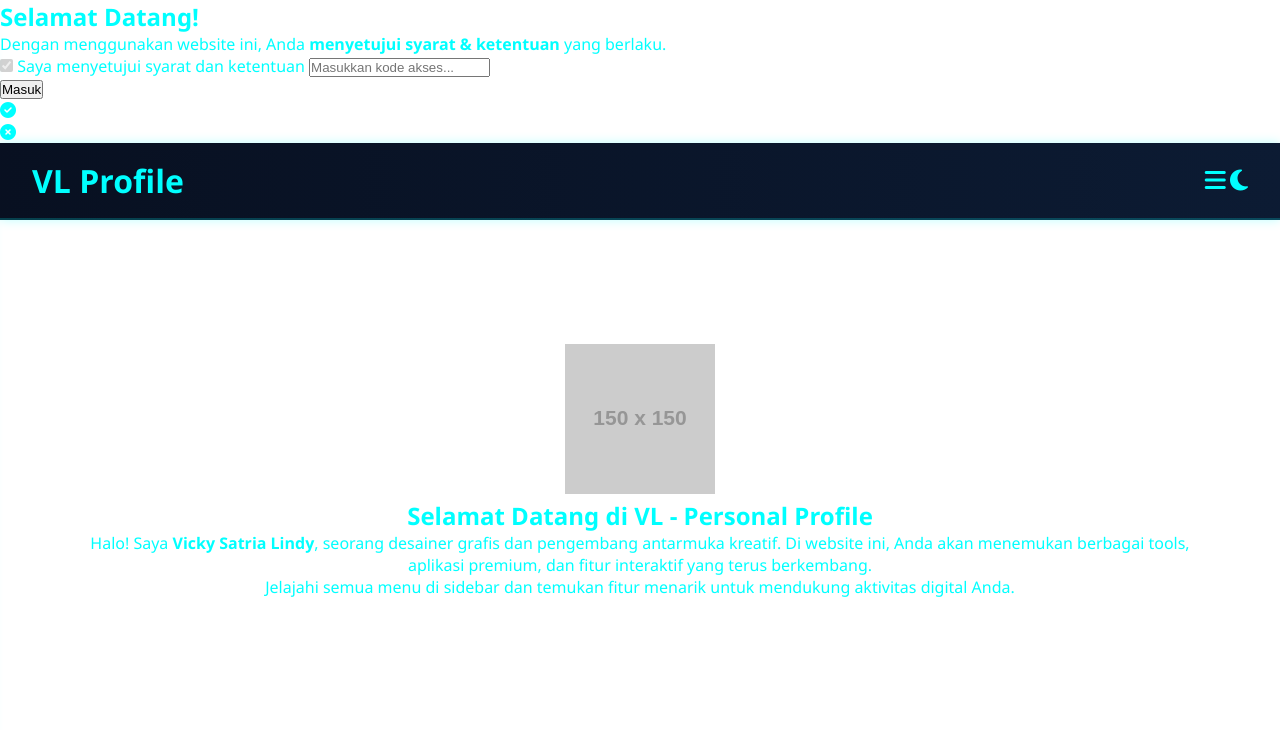
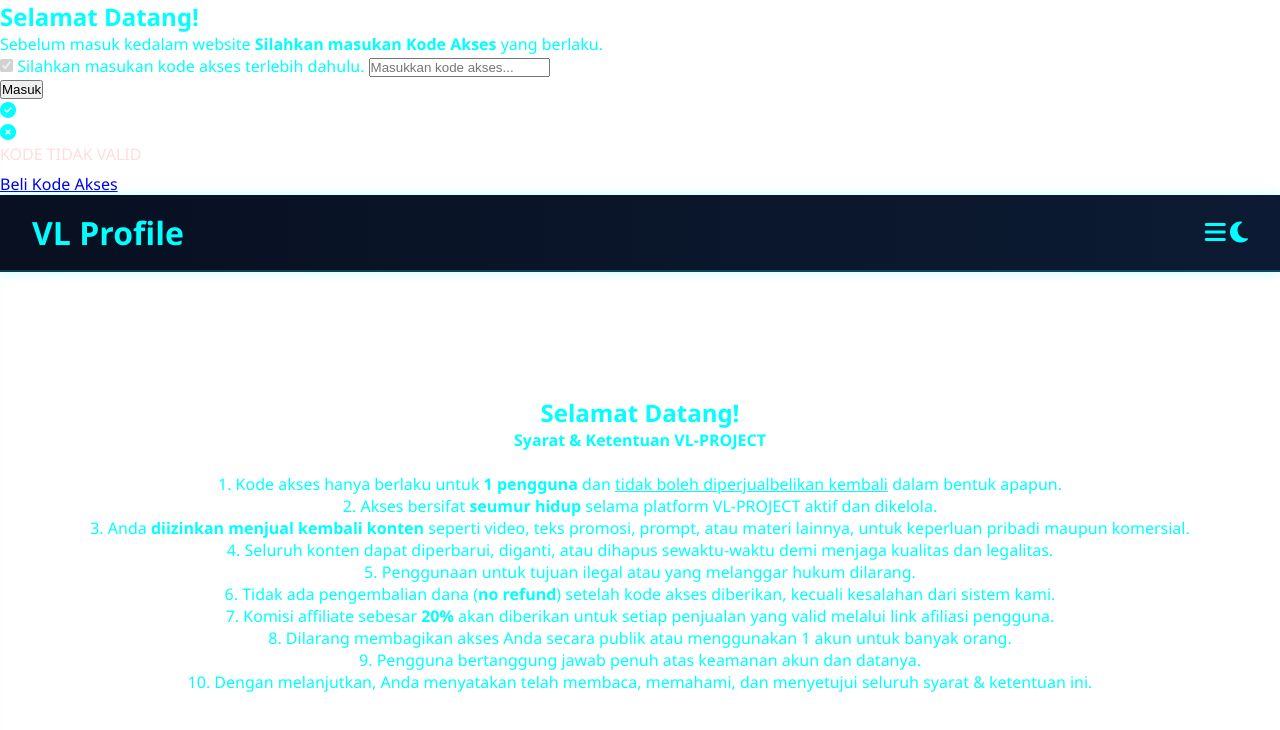
Before and after one commit to VLCrave/home, a plain HTML site: page index.html in a window 1280 px wide. Drawn offline with Linux system fonts and the light colour scheme; placeholder pictures from the web are drawn by us.

Commit message:
Update index.html

```diff
--- a/index.html
+++ b/index.html
@@ -351,13 +351,13 @@
   height: 100%;
   backdrop-filter: blur(6px);
   background-color: rgba(0, 0, 0, 0.4);
-  z-index: 998;
+  z-index: 999;
   display: block;
 }
 
 #popup-greeting {
   position: fixed;
-  z-index: 999;
+  z-index: 10000;
   top: 50%;
   left: 50%;
   transform: translate(-50%, -50%);
@@ -423,7 +423,6 @@
   color: #ccc;
 }
 
-
 #loading-spinner {
   border: 4px solid rgba(255, 255, 255, 0.2);
   border-top: 4px solid #00ffff;
@@ -466,11 +465,6 @@
 
 #error-icon {
   color: #ff4f4f;
-  }
-
-  @keyframes spin {
-    0% { transform: rotate(0); }
-    100% { transform: rotate(360deg); }
 }
 
 #purchase-link {
@@ -529,27 +523,31 @@
     width: 100%;
   }
 }
+
   </style>
 </head>
+<body>
 <div id="popup-overlay"></div>
-
   <div id="popup-greeting">
     <h2>Selamat Datang!</h2>
-  <p class="terms-box">Dengan menggunakan website ini, Anda <strong>menyetujui syarat & ketentuan</strong> yang berlaku.</p>
-
+    <p class="terms-box">Sebelum masuk kedalam website<strong> Silahkan masukan Kode Akses</strong> yang berlaku.</p>
     <label class="check-label">
       <input type="checkbox" checked disabled />
-    Saya menyetujui syarat dan ketentuan
+      Silahkan masukan kode akses terlebih dahulu.
     </label>
-
     <input type="password" id="access-code" placeholder="Masukkan kode akses..." />
     <br />
     <button id="close-popup">Masuk</button>
     <div id="loading-spinner"></div>
     <div id="checkmark" class="result-icon success"><i class="fas fa-check-circle"></i></div>
     <div id="crossmark" class="result-icon error"><i class="fas fa-times-circle"></i></div>
+    <div id="purchase-link">
+      <p style="margin-bottom: 0.5rem; color: #ffdddd;">KODE TIDAK VALID</p>
+      <a href="https://lynk.id/vickysatrialindy/rr13vjv48rq9/checkout?token=cGFyYW1zPSU1QiU1RCZiaWRfcHJpY2U9MCZxdHlfcHJvZD0x" target="_blank">
+        Beli Kode Akses
+      </a>
     </div>
-<body>
+  </div>
   <header>
     <h1>VL Profile</h1>
     <div>
@@ -557,7 +555,6 @@
       <button class="theme-toggle" onclick="toggleTheme()"><i class="fas fa-moon"></i></button>
     </div>
   </header>
-
   <aside class="sidebar" id="sidebar">
     <h1>Menu</h1>
     <nav>
@@ -585,12 +582,22 @@
   </aside>
      <main id="main-content">
   <section style="padding: 2rem; text-align: center;">
-    <img src="https://via.placeholder.com/150" alt="Foto Profil" class="profile-pic" />
-    <h1 class="neon-text">Selamat Datang di VL - Personal Profile</h1>
-    <p class="neon-paragraph">
-      Halo! Saya <strong>Vicky Satria Lindy</strong>, seorang desainer grafis dan pengembang antarmuka kreatif. Di website ini, Anda akan menemukan berbagai tools, aplikasi premium, dan fitur interaktif yang terus berkembang.
+    <div id="">
+      <h2>Selamat Datang!</h2>
+      <p class="terms-box">
+  <strong>Syarat & Ketentuan VL-PROJECT</strong><br><br>
+  1. Kode akses hanya berlaku untuk <strong>1 pengguna</strong> dan <u>tidak boleh diperjualbelikan kembali</u> dalam bentuk apapun.<br>
+  2. Akses bersifat <strong>seumur hidup</strong> selama platform VL-PROJECT aktif dan dikelola.<br>
+  3. Anda <strong>diizinkan menjual kembali konten</strong> seperti video, teks promosi, prompt, atau materi lainnya, untuk keperluan pribadi maupun komersial.<br>
+  4. Seluruh konten dapat diperbarui, diganti, atau dihapus sewaktu-waktu demi menjaga kualitas dan legalitas.<br>
+  5. Penggunaan untuk tujuan ilegal atau yang melanggar hukum dilarang.<br>
+  6. Tidak ada pengembalian dana (<strong>no refund</strong>) setelah kode akses diberikan, kecuali kesalahan dari sistem kami.<br>
+  7. Komisi affiliate sebesar <strong>20%</strong> akan diberikan untuk setiap penjualan yang valid melalui link afiliasi pengguna.<br>
+  8. Dilarang membagikan akses Anda secara publik atau menggunakan 1 akun untuk banyak orang.<br>
+  9. Pengguna bertanggung jawab penuh atas keamanan akun dan datanya.<br>
+  10. Dengan melanjutkan, Anda menyatakan telah membaca, memahami, dan menyetujui seluruh syarat & ketentuan ini.
 </p>
-    <p class="neon-paragraph">Jelajahi semua menu di sidebar dan temukan fitur menarik untuk mendukung aktivitas digital Anda.</p>
+
   </section>
 </main>
 
@@ -603,12 +610,17 @@ window.addEventListener("DOMContentLoaded", () => {
   const spinner = document.getElementById("loading-spinner");
   const checkIcon = document.getElementById("checkmark");
   const crossIcon = document.getElementById("crossmark");
+  const purchaseLink = document.getElementById("purchase-link");
+
+  // WAJIB: Tampilkan popup saat pertama kali
+  document.body.classList.add("popup-active");
 
   closeBtn.addEventListener("click", () => {
     const kode = accessCodeInput.value.trim();
     spinner.style.display = "block";
     checkIcon.style.display = "none";
     crossIcon.style.display = "none";
+    purchaseLink.style.display = "none";
     closeBtn.disabled = true;
 
     setTimeout(() => {
@@ -616,21 +628,25 @@ window.addEventListener("DOMContentLoaded", () => {
 
       if (kode === "PREMIUM") {
         checkIcon.style.display = "block";
+        purchaseLink.style.display = "none";
         setTimeout(() => {
           popup.style.display = "none";
           overlay.style.display = "none";
+          document.body.classList.remove("popup-active"); // WAJIB agar halaman bisa dipakai
         }, 1000);
       } else {
         crossIcon.style.display = "block";
+        purchaseLink.style.display = "block";
         setTimeout(() => {
           crossIcon.style.display = "none";
-        }, 1000);
+        }, 3000);
       }
 
       closeBtn.disabled = false;
     }, 2000);
   });
 });
+
 
 
 
```
Lines whose indentation alone changed are shown as unchanged.
